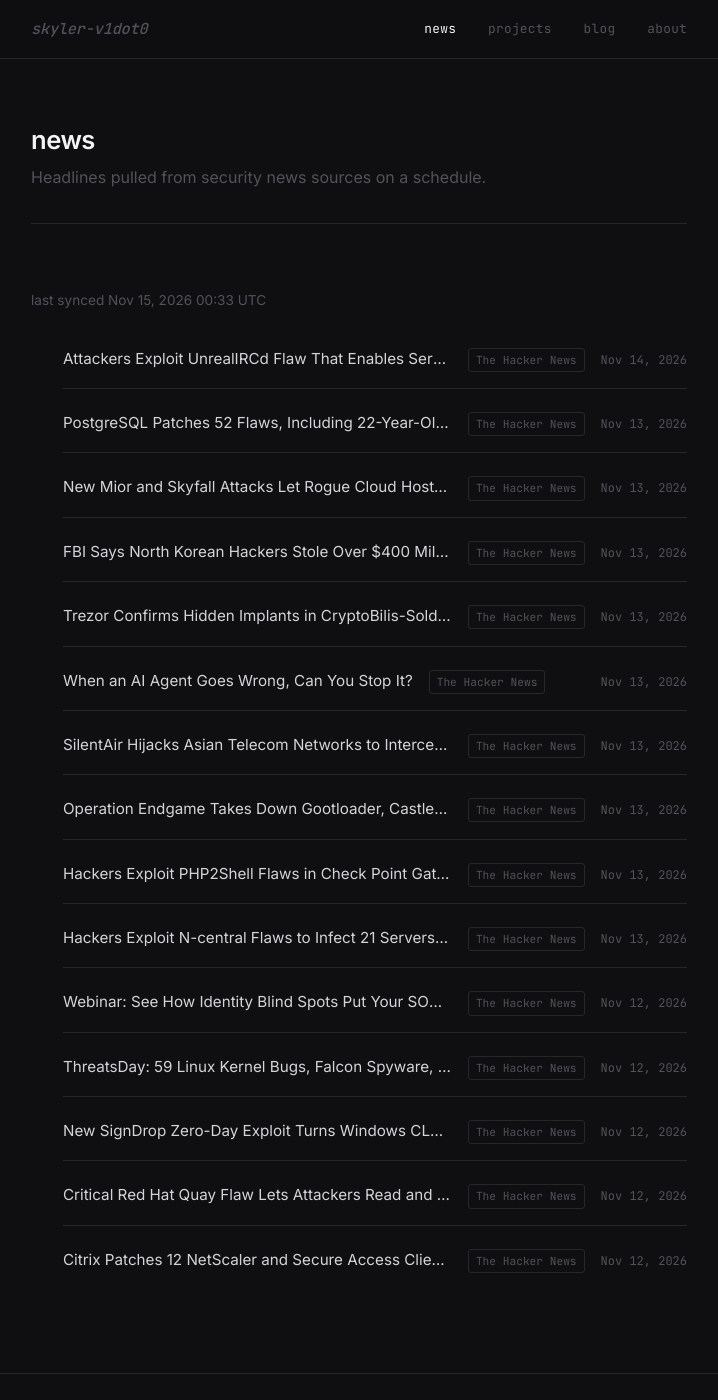
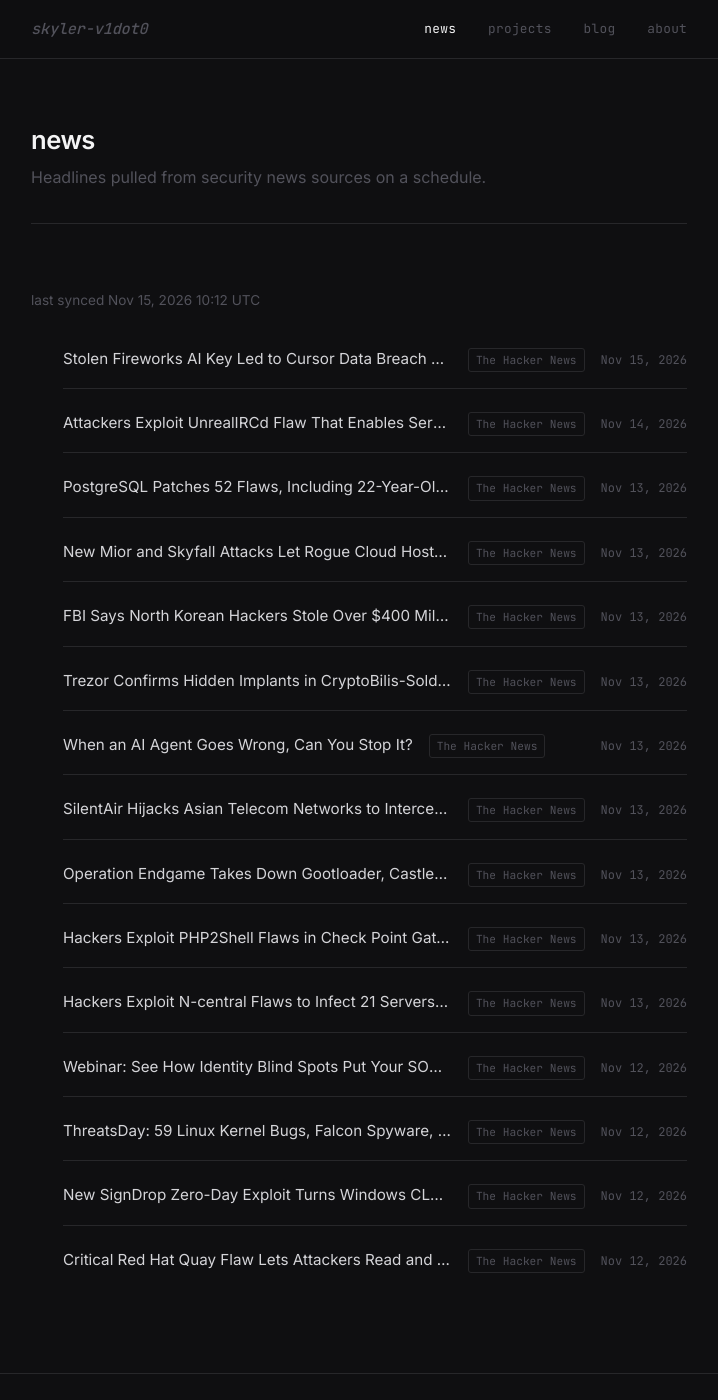
Before and after one commit to skyler-v1dot0/personal-site, a Jekyll site: the page built from news.html, in a window 1280 px wide and 1400 px high. Shown: the whole window, without its empty margins (281-999 px from the left). Built offline with Jekyll 4.4.1, drawn with Linux system fonts in a browser that asks for light colours.

Commit message:
chore: sync news feed [skip ci]

```diff
--- a/_data/news.yml
+++ b/_data/news.yml
@@ -1,6 +1,11 @@
 ---
-updated_at: '2026-11-15T00:33:44Z'
+updated_at: '2026-11-15T10:12:25Z'
 items:
+- title: Stolen Fireworks AI Key Led to Cursor Data Breach and Trojanized Claude Code
+    Extension
+  url: https://thehackernews.com/2026/11/stolen-fireworks-ai-key-led-to-cursor.html
+  source: The Hacker News
+  published: '2026-11-15T08:22:04Z'
 - title: Attackers Exploit UnrealIRCd Flaw That Enables Server-Level Command Injection
   url: https://thehackernews.com/2026/11/attackers-exploit-unrealircd-flaw-that.html
   source: The Hacker News
@@ -69,8 +74,3 @@ items:
   url: https://thehackernews.com/2026/11/critical-red-hat-quay-flaw-lets.html
   source: The Hacker News
   published: '2026-11-12T16:27:01Z'
-- title: Citrix Patches 12 NetScaler and Secure Access Client Flaws, Including Authentication
-    Bypass
-  url: https://thehackernews.com/2026/11/citrix-patches-12-netscaler-and-secure.html
-  source: The Hacker News
-  published: '2026-11-12T15:38:49Z'
```
